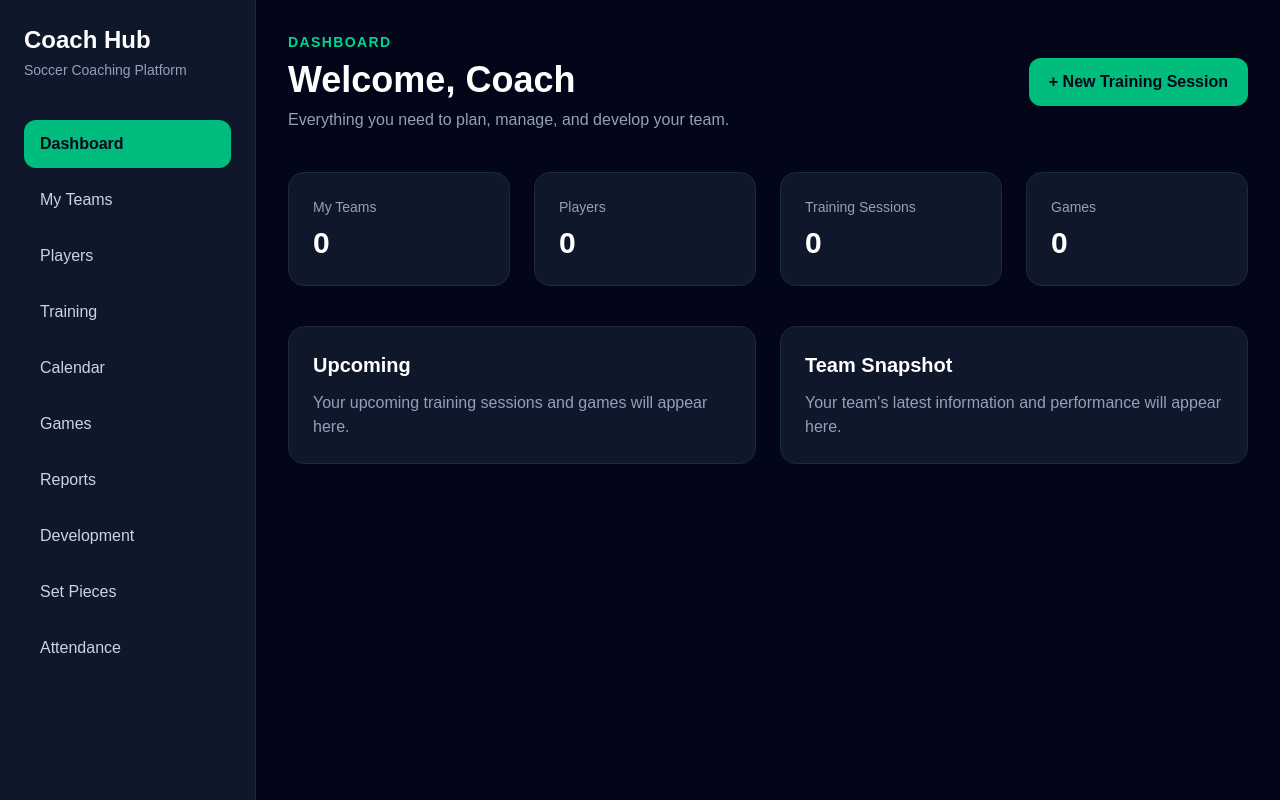
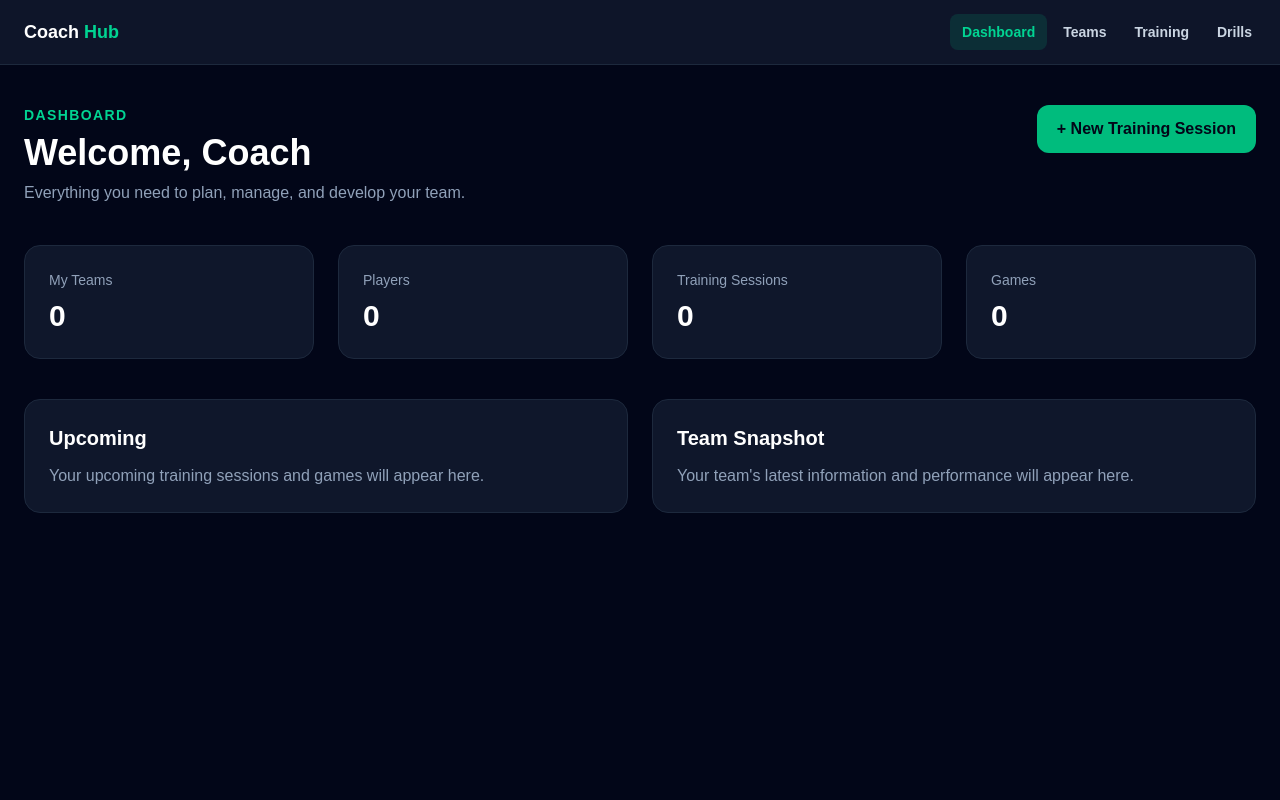
Before and after one commit to coachflavia/soccer-coach-platform, a Next.js app in the folder soccer-app/: page / in a window 1280 px wide. Built offline with nearby package versions, Linux system fonts and the light colour scheme.

Commit message:
Fix shared application navigation

```diff
--- a/soccer-app/app/page.tsx
+++ b/soccer-app/app/page.tsx
@@ -1,66 +1,11 @@
 import Link from "next/link";
+import { ApplicationShell } from "../components/application-shell";
 
 export default function Home() {
   return (
-    <main className="min-h-screen bg-slate-950 text-white">
-      <div className="flex min-h-screen">
-        <aside className="w-64 border-r border-slate-800 bg-slate-900 p-6">
-          <h1 className="text-2xl font-bold">Coach Hub</h1>
-
-          <p className="mt-1 text-sm text-slate-400">
-            Soccer Coaching Platform
-          </p>
-
-          <nav className="mt-10 space-y-2">
-            <div className="rounded-xl bg-emerald-500 px-4 py-3 font-semibold text-slate-950">
-              Dashboard
-            </div>
-
-            <Link
-  href="/teams"
-  className="block rounded-xl px-4 py-3 text-slate-300 hover:bg-slate-800"
->
-  My Teams
-</Link>
-
-
-
-            <div className="rounded-xl px-4 py-3 text-slate-300">
-              Players
-            </div>
-
-            <Link href="/training" className="block rounded-xl px-4 py-3 text-slate-300 hover:bg-slate-800">
-              Training
-            </Link>
-
-            <div className="rounded-xl px-4 py-3 text-slate-300">
-              Calendar
-            </div>
-
-            <div className="rounded-xl px-4 py-3 text-slate-300">
-              Games
-            </div>
-
-            <div className="rounded-xl px-4 py-3 text-slate-300">
-              Reports
-            </div>
-
-            <div className="rounded-xl px-4 py-3 text-slate-300">
-              Development
-            </div>
-
-            <div className="rounded-xl px-4 py-3 text-slate-300">
-              Set Pieces
-            </div>
-
-            <div className="rounded-xl px-4 py-3 text-slate-300">
-              Attendance
-            </div>
-          </nav>
-        </aside>
-
-        <section className="flex-1 p-8">
-          <div className="flex items-center justify-between">
+    <ApplicationShell>
+        <main className="mx-auto max-w-7xl px-6 py-10">
+          <div className="flex flex-col gap-5 sm:flex-row sm:items-center sm:justify-between">
             <div>
               <p className="text-sm font-semibold uppercase tracking-widest text-emerald-400">
                 Dashboard
@@ -75,7 +20,7 @@ export default function Home() {
               </p>
             </div>
 
-            <Link href="/training/new" className="rounded-xl bg-emerald-500 px-5 py-3 font-semibold text-slate-950">
+            <Link href="/training/new" className="self-start rounded-xl bg-emerald-500 px-5 py-3 font-semibold text-slate-950">
               + New Training Session
             </Link>
           </div>
@@ -119,8 +64,7 @@ export default function Home() {
               </p>
             </div>
           </div>
-        </section>
-      </div>
-    </main>
+        </main>
+    </ApplicationShell>
   );
 }
--- /dev/null
+++ b/soccer-app/app/teams/layout.tsx
@@ -0,0 +1,6 @@
+import type { ReactNode } from "react";
+import { ApplicationShell } from "../../components/application-shell";
+
+export default function TeamsLayout({ children }: { children: ReactNode }) {
+  return <ApplicationShell>{children}</ApplicationShell>;
+}
--- a/soccer-app/app/teams/page.tsx
+++ b/soccer-app/app/teams/page.tsx
@@ -28,7 +28,7 @@ export default function TeamsPage() {
 
     <main className="min-h-screen bg-slate-950 text-white">
       <div className="mx-auto max-w-7xl px-6 py-10">
-        <div className="flex items-center justify-between">
+        <div className="flex flex-col gap-5 sm:flex-row sm:items-center sm:justify-between">
           <div>
             <p className="text-sm font-semibold uppercase tracking-widest text-emerald-400">
               My Teams
@@ -45,7 +45,7 @@ export default function TeamsPage() {
 
           <Link
   href="/teams/new"
-  className="rounded-xl bg-emerald-500 px-5 py-3 font-semibold text-slate-950"
+  className="self-start rounded-xl bg-emerald-500 px-5 py-3 font-semibold text-slate-950"
 >
   + Create Team
 </Link>
--- /dev/null
+++ b/soccer-app/components/application-shell.tsx
@@ -0,0 +1,50 @@
+"use client";
+
+import Link from "next/link";
+import { usePathname } from "next/navigation";
+import type { ReactNode } from "react";
+
+const navigation = [
+  { label: "Dashboard", href: "/", active: (path: string) => path === "/" },
+  { label: "Teams", href: "/teams", active: (path: string) => path.startsWith("/teams") },
+  { label: "Training", href: "/training", active: (path: string) => path.startsWith("/training") && !path.startsWith("/training/drills") },
+  { label: "Drills", href: "/training/drills", active: (path: string) => path.startsWith("/training/drills") },
+];
+
+export function ApplicationShell({ children }: { children: ReactNode }) {
+  const pathname = usePathname();
+
+  return (
+    <div className="min-h-screen bg-slate-950 text-white">
+      <header className="border-b border-slate-800 bg-slate-900/95">
+        <div className="mx-auto max-w-7xl px-4 sm:px-6">
+          <div className="flex min-h-16 items-center justify-between gap-4">
+            <Link href="/" className="shrink-0 text-lg font-bold" aria-label="Coach Hub dashboard">
+              Coach <span className="text-emerald-400">Hub</span>
+            </Link>
+            <nav className="-mr-2 flex min-w-0 items-center gap-1 overflow-x-auto py-2 text-sm font-semibold" aria-label="Primary navigation">
+              {navigation.map((item) => {
+                const isActive = item.active(pathname);
+                return (
+                  <Link
+                    key={item.href}
+                    href={item.href}
+                    aria-current={isActive ? "page" : undefined}
+                    className={`min-h-11 shrink-0 rounded-lg px-3 py-3 transition sm:min-h-0 sm:py-2 ${
+                      isActive
+                        ? "bg-emerald-500/15 text-emerald-400"
+                        : "text-slate-300 hover:bg-slate-800 hover:text-white"
+                    }`}
+                  >
+                    {item.label}
+                  </Link>
+                );
+              })}
+            </nav>
+          </div>
+        </div>
+      </header>
+      {children}
+    </div>
+  );
+}
--- a/soccer-app/components/training-shell.tsx
+++ b/soccer-app/components/training-shell.tsx
@@ -1,13 +1,6 @@
-import Link from "next/link";
 import type { ReactNode } from "react";
+import { ApplicationShell } from "./application-shell";
 
 export function TrainingShell({ children }: { children: ReactNode }) {
-  return <main className="min-h-screen bg-slate-950 text-white">
-    <header className="border-b border-slate-800 bg-slate-900/90">
-      <div className="mx-auto flex max-w-7xl items-center justify-between gap-4 px-4 py-4 sm:px-6">
-        <Link href="/" className="text-lg font-bold">Coach <span className="text-emerald-400">Hub</span></Link>
-        <nav className="flex items-center gap-1 text-sm font-semibold"><Link href="/" className="rounded-lg px-2 py-2 text-slate-300 hover:bg-slate-800 sm:px-3">Dashboard</Link><Link href="/teams" className="rounded-lg px-2 py-2 text-slate-300 hover:bg-slate-800 sm:px-3">Teams</Link><Link href="/training" className="rounded-lg bg-emerald-500/15 px-2 py-2 text-emerald-400 sm:px-3">Training</Link><Link href="/training/drills" className="hidden rounded-lg px-3 py-2 text-slate-300 hover:bg-slate-800 sm:block">Drills</Link></nav>
-      </div>
-    </header>{children}
-  </main>;
+  return <ApplicationShell>{children}</ApplicationShell>;
 }
```
